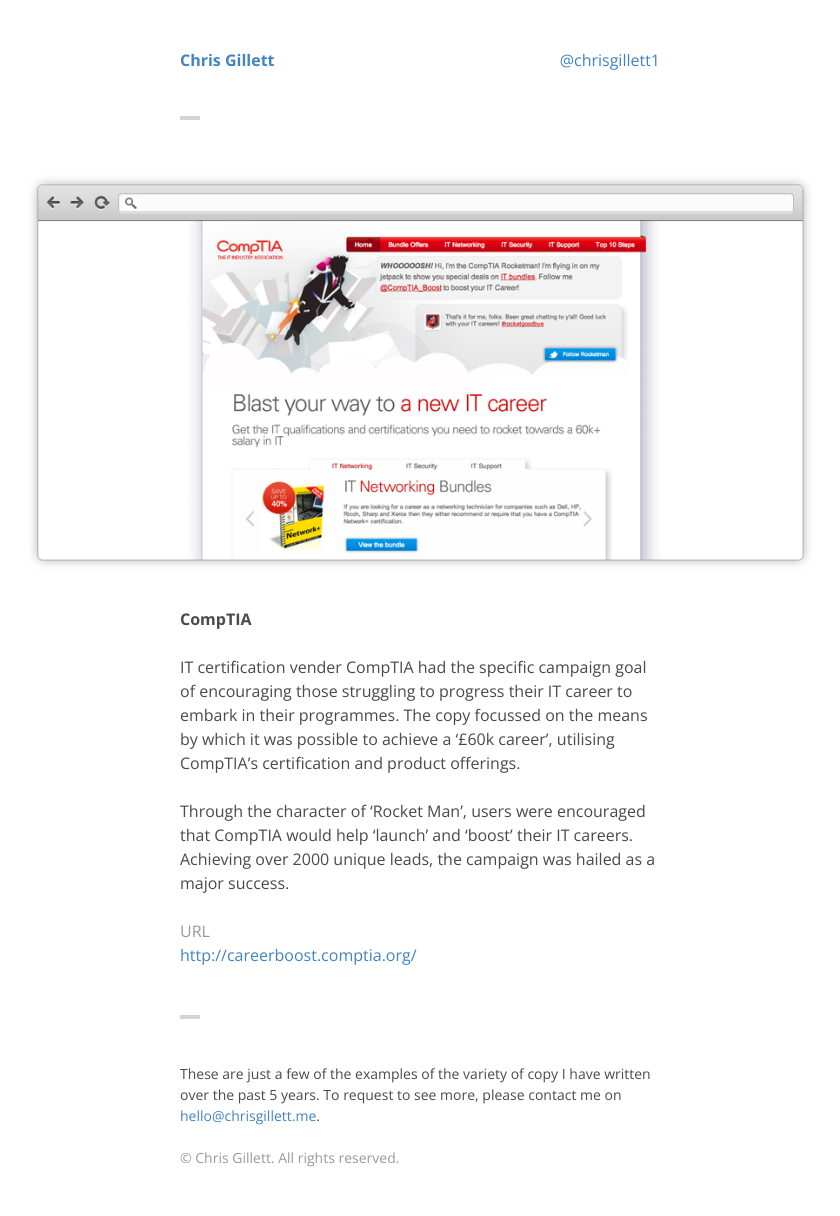
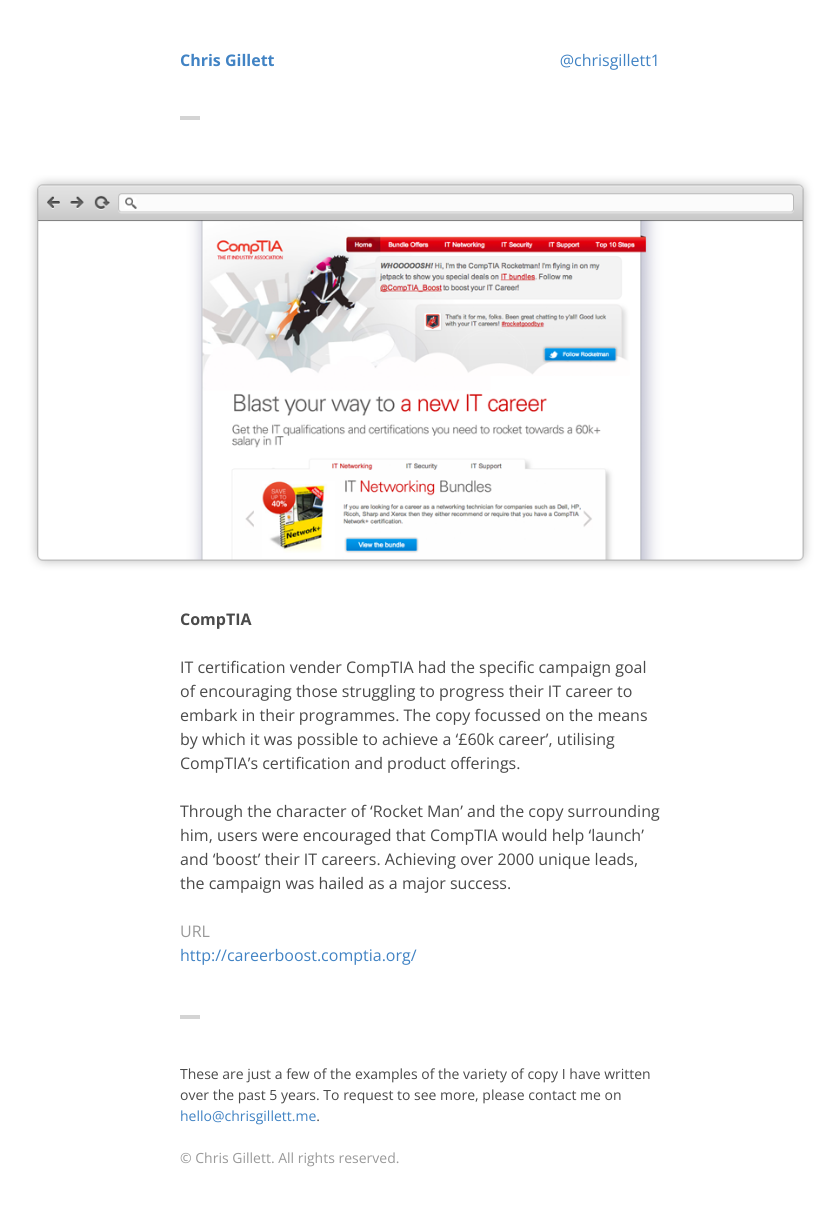
Before and after one commit to ChrisGillett/chrisgillett, a Jekyll site: the page built from _posts/2013-01-03-comptia.md, in a window 1280 px wide. Shown: the whole page, without its empty margins (220-1060 px from the left). Built offline with Jekyll 4.4.1, drawn with Linux system fonts in a browser that asks for light colours.

Commit message:
Updated 2013-01-03-comptia.md

```diff
--- a/_posts/2013-01-03-comptia.md
+++ b/_posts/2013-01-03-comptia.md
@@ -10,4 +10,4 @@ category: websites
 
 IT certification vender CompTIA had the specific campaign goal of encouraging those struggling to progress their IT career to embark in their programmes. The copy focussed on the means by which it was possible to achieve a '£60k career', utilising CompTIA's certification and product offerings.
 
-Through the character of 'Rocket Man', users were encouraged that CompTIA would help 'launch' and 'boost' their IT careers. Achieving over 2000 unique leads, the campaign was hailed as a major success.
+Through the character of 'Rocket Man' and the copy surrounding him, users were encouraged that CompTIA would help 'launch' and 'boost' their IT careers. Achieving over 2000 unique leads, the campaign was hailed as a major success.
```
